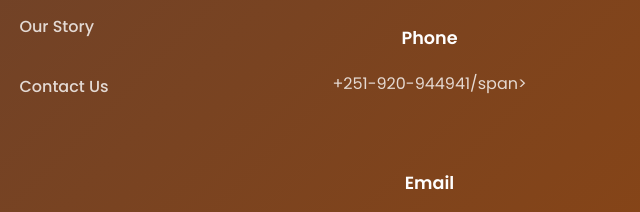
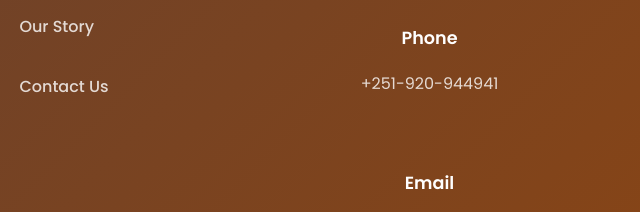
Before and after one commit to Atnatewos/tesfaye-peanut-butter-webapp, a plain HTML site: page contact.html in a window 1280 px wide. Shown: the part 2894-3106 px from the top of the page, 640-1280 px from the left. Drawn offline with Linux system fonts and the light colour scheme.

Commit message:
contact.html

```diff
--- a/contact.html
+++ b/contact.html
@@ -222,7 +222,7 @@
                 </div>
                 <div class="contact-item">
                   <strong>Phone</strong>
-                  <span>+251-920-944941/span>
+                  <span>+251-920-944941</span>
                 </div>
                 <div class="contact-item">
                   <strong>Email</strong>
```
